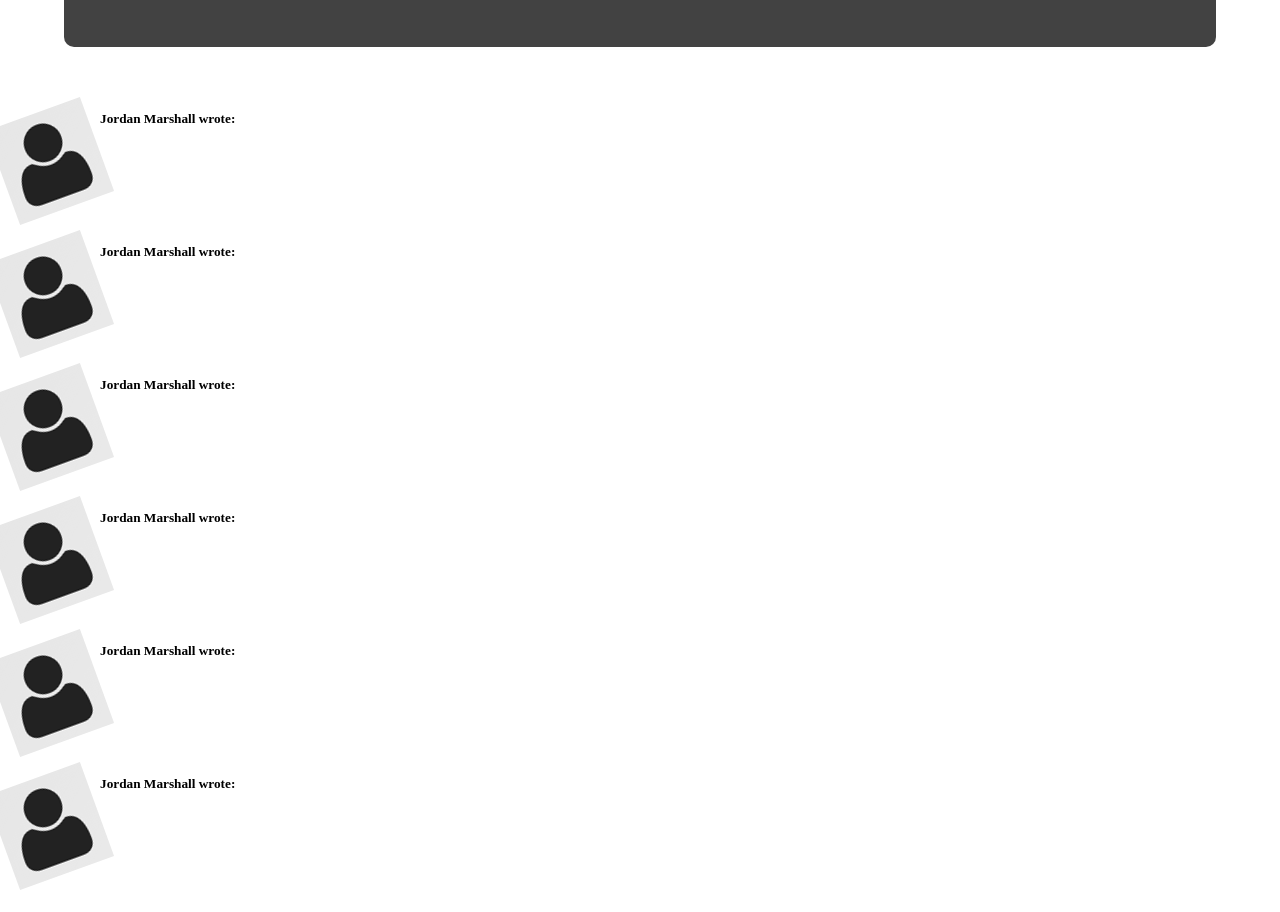
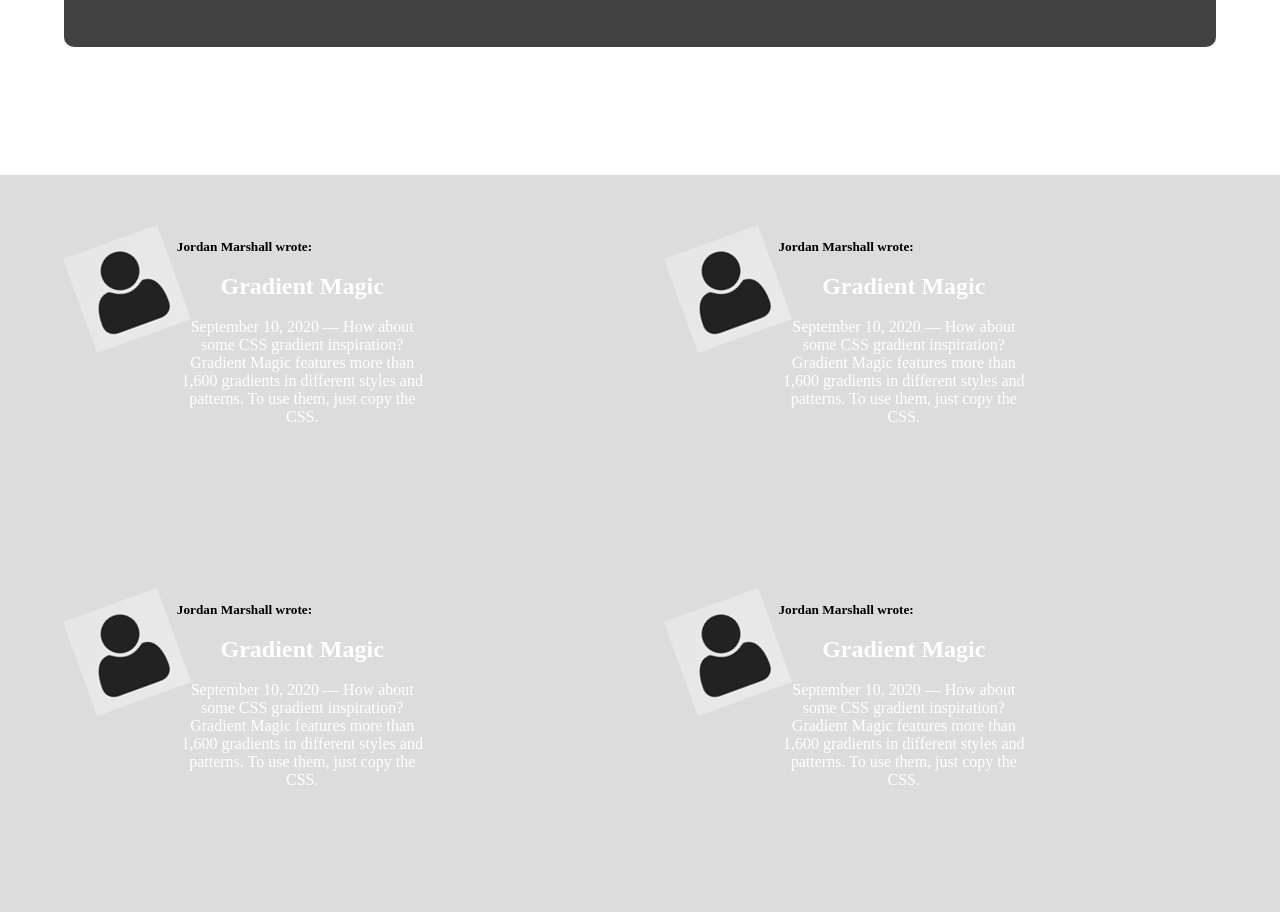
Before and after one commit to tnyandoro/smashing-clone, a plain HTML site: page index.html in a window 1280 px wide. Shown: the part 4425-5337 px from the top of the page. Drawn offline with Linux system fonts and the light colour scheme.

Commit message:
Add styling to section 5

```diff
--- a/css/app.css
+++ b/css/app.css
@@ -47,7 +47,9 @@
 .top {
   display: flex;
 }
-
+.grid{
+  display: grid;
+}
 /*
  .wrapper{
   background-color: grey;
@@ -256,7 +258,20 @@
 font-size:xx-large;
 color: floralwhite;
 }
-
+.section-5{
+  margin-top: 10%;
+  padding-left: 6%;
+  padding-top: 5%;
+  grid-template-columns: 1fr 1fr;
+  grid-row-gap: 6%;
+  margin-bottom: 5%;
+  background-color:#DCDCDC ;
+  height: auto;
+  padding-bottom: 10%;
+}
+.section-5-grid {
+  padding-bottom: 20%;
+}
 
 .left-1-btn {
   margin-top: 19px;
```
